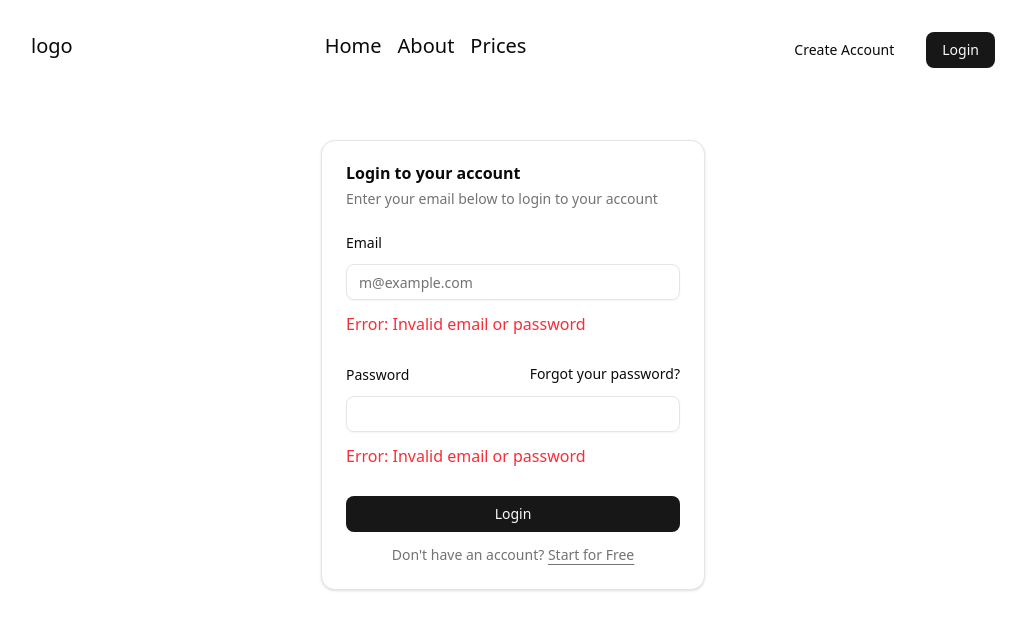
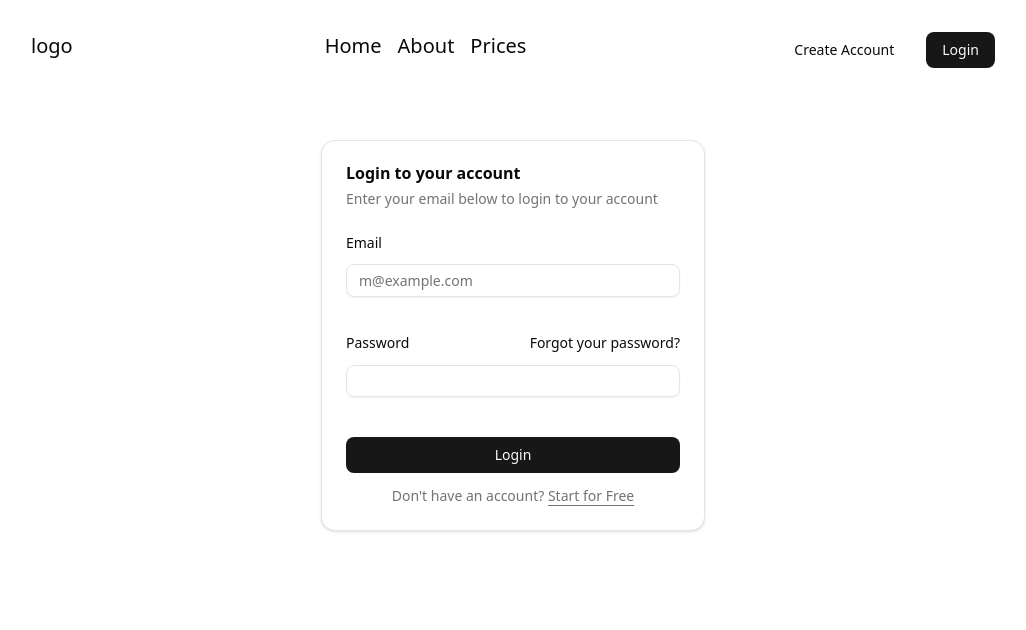
Before and after one commit to Alexandru2401/finans, a React app in the folder frontend/: page /login in a window 1280 px wide. Shown: the top 630 px of the page, without its empty margins (127-1153 px from the left). Built offline with nearby package versions, Linux system fonts and the light colour scheme; the HTML template or start-up script is replaced by a standard one.

Commit message:
add zod and a basic schema and validations for login page

```diff
--- a/frontend/package.json
+++ b/frontend/package.json
@@ -21,7 +21,8 @@
     "react-router": "^7.13.0",
     "react-router-dom": "^7.13.0",
     "tailwind-merge": "^3.4.0",
-    "tailwindcss": "^4.1.18"
+    "tailwindcss": "^4.1.18",
+    "zod": "^4.3.6"
   },
   "devDependencies": {
     "@eslint/js": "^9.39.1",
--- a/frontend/src/components/login-form.tsx
+++ b/frontend/src/components/login-form.tsx
@@ -15,6 +15,7 @@ import {
 } from "@/components/ui/field";
 import { Input } from "@/components/ui/input";
 import { useState } from "react";
+import LoginSchema from "@/schemas/login.schema";
 
 export function LoginForm({
   className,
@@ -25,6 +26,11 @@ export function LoginForm({
     password: "",
   });
 
+  const [errors, setErrors] = useState<{
+    email?: string;
+    password?: string;
+  }>({});
+
   function handleChange(
     identifier: string,
     e: React.ChangeEvent<HTMLInputElement>,
@@ -33,12 +39,29 @@ export function LoginForm({
       ...prevVal,
       [identifier]: e.target.value,
     }));
+
+    setErrors((prev) => ({
+      ...prev,
+      [identifier]: undefined,
+    }));
   }
 
-  function handleSubmit(e: React.SubmitEvent) {
+  function handleSubmit(e: React.FormEvent<HTMLFormElement>) {
     e.preventDefault();
 
-    console.log(formData);
+    const result = LoginSchema.safeParse(formData);
+
+    if (!result.success) {
+      const fieldErrors = result.error.flatten().fieldErrors;
+      setErrors({
+        email: fieldErrors.email?.[0],
+        password: fieldErrors.password?.[0],
+      });
+      return;
+    }
+
+    console.log("Valid form data:", result.data);
+    setErrors({});
   }
 
   return (
@@ -53,22 +76,27 @@ export function LoginForm({
         <CardContent>
           <form onSubmit={handleSubmit}>
             <FieldGroup>
-              <Field>
+              {/* Email Field */}
+              <Field className="max-h-16">
                 <FieldLabel htmlFor="email">Email</FieldLabel>
                 <Input
                   id="email"
                   type="email"
                   placeholder="m@example.com"
-                  onChange={(e) => {
-                    handleChange("email", e);
-                  }}
+                  value={formData.email}
+                  onChange={(e) => handleChange("email", e)}
+                  className={errors.email ? "border-red-500" : ""}
                 />
-                <p className="text-red-500">Error: Invalid email or password</p>
+                {errors.email && (
+                  <p className="text-sm text-red-500 min-h-5">{errors.email}</p>
+                )}
               </Field>
-              <Field>
-                {/* Features => resetare parola user */}
+
+              {/* Password Field */}
+              <Field className="mt-2 max-h-16">
                 <div className="flex items-center">
                   <FieldLabel htmlFor="password">Password</FieldLabel>
+
                   <a
                     href="#"
                     className="ml-auto inline-block text-sm underline-offset-4 hover:underline"
@@ -76,16 +104,29 @@ export function LoginForm({
                     Forgot your password?
                   </a>
                 </div>
-                <Input id="password" type="password" />
-                <p className="text-red-500">Error: Invalid email or password</p>
+                <Input
+                  id="password"
+                  type="password"
+                  value={formData.password}
+                  onChange={(e) => handleChange("password", e)}
+                  className={errors.password ? "border-red-500" : ""}
+                />
+                {errors.password && (
+                  <p className="text-sm text-red-500 min-h-5">
+                    {errors.password}
+                  </p>
+                )}
               </Field>
-              <Field>
-                <Button type="submit" className="cursor-pointer">
+
+              <Field className="mt-3">
+                <Button type="submit" className="cursor-pointer w-full">
                   Login
                 </Button>
                 <FieldDescription className="text-center">
                   Don&apos;t have an account?{" "}
-                  <a href="/signin">Start for Free</a>
+                  <a href="/signin" className="underline">
+                    Start for Free
+                  </a>
                 </FieldDescription>
               </Field>
             </FieldGroup>
--- /dev/null
+++ b/frontend/src/schemas/login.schema.ts
@@ -0,0 +1,12 @@
+import { z } from "zod";
+
+const LoginSchema = z.object({
+  email: z
+    .string()
+    .min(1, { message: "Email is required." })
+    .email("Please enter a valid email."),
+
+  password: z.string().min(1, { message: "Password is required." }),
+});
+
+export default LoginSchema;
```
Also changed, not shown: 1 other file (tests, documents, lock files or other folders).
